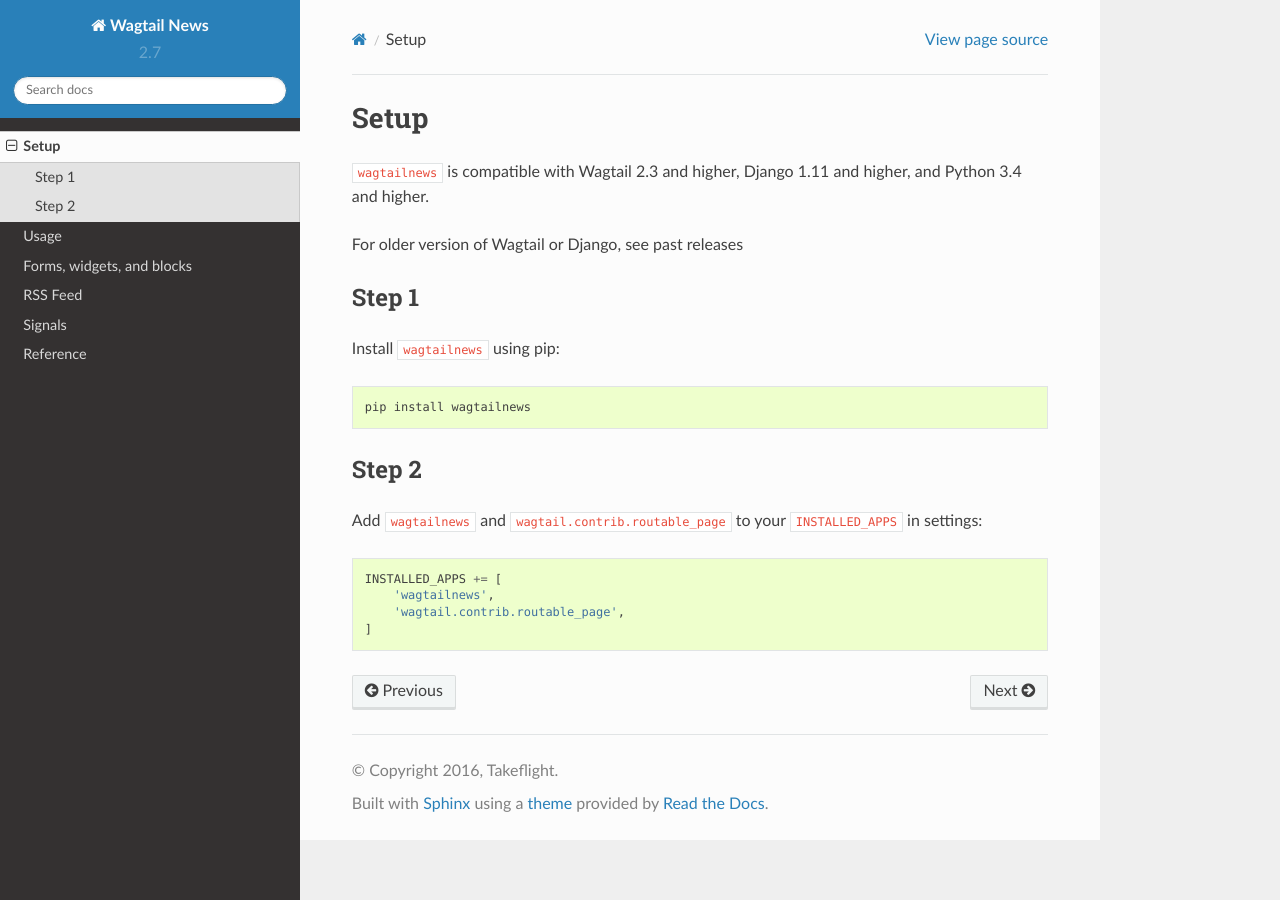
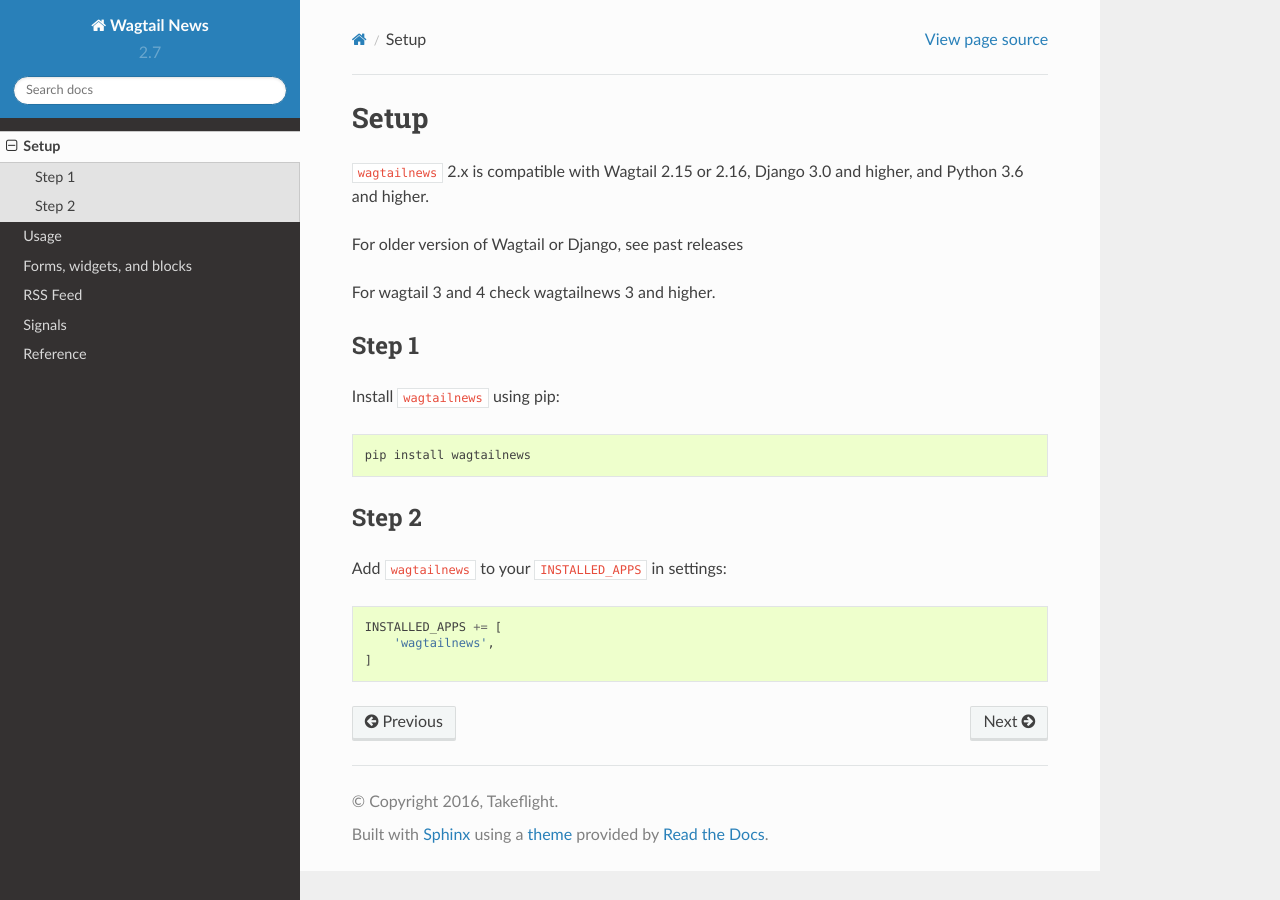
Before and after one commit to neon-jungle/wagtailnews, a Sphinx documentation site: the page built from docs/setup.rst, in a window 1280 px wide. Built offline with Sphinx 7.4.7 and the Read the Docs theme 2.0.0, drawn with Linux system fonts in a browser that asks for light colours.

Commit message:
documentation

```diff
--- a/docs/setup.rst
+++ b/docs/setup.rst
@@ -4,11 +4,13 @@
 Setup
 =====
 
-``wagtailnews`` is compatible with Wagtail 2.3 and higher,
-Django 1.11 and higher,
-and Python 3.4 and higher.
+``wagtailnews`` 2.x is compatible with Wagtail 2.15 or 2.16,
+Django 3.0 and higher,
+and Python 3.6 and higher.
 
 For older version of Wagtail or Django, see past releases
+
+For wagtail 3 and 4 check wagtailnews 3 and higher.
 
 Step 1
 ______
@@ -20,11 +22,10 @@
 Step 2
 ______
 
-Add ``wagtailnews`` and ``wagtail.contrib.routable_page`` to your ``INSTALLED_APPS`` in settings:
+Add ``wagtailnews`` to your ``INSTALLED_APPS`` in settings:
 
 .. code-block:: python
 
   INSTALLED_APPS += [
       'wagtailnews',
-      'wagtail.contrib.routable_page',
   ]
```
Also changed, not shown: README.rst (+23 -2 lines).
